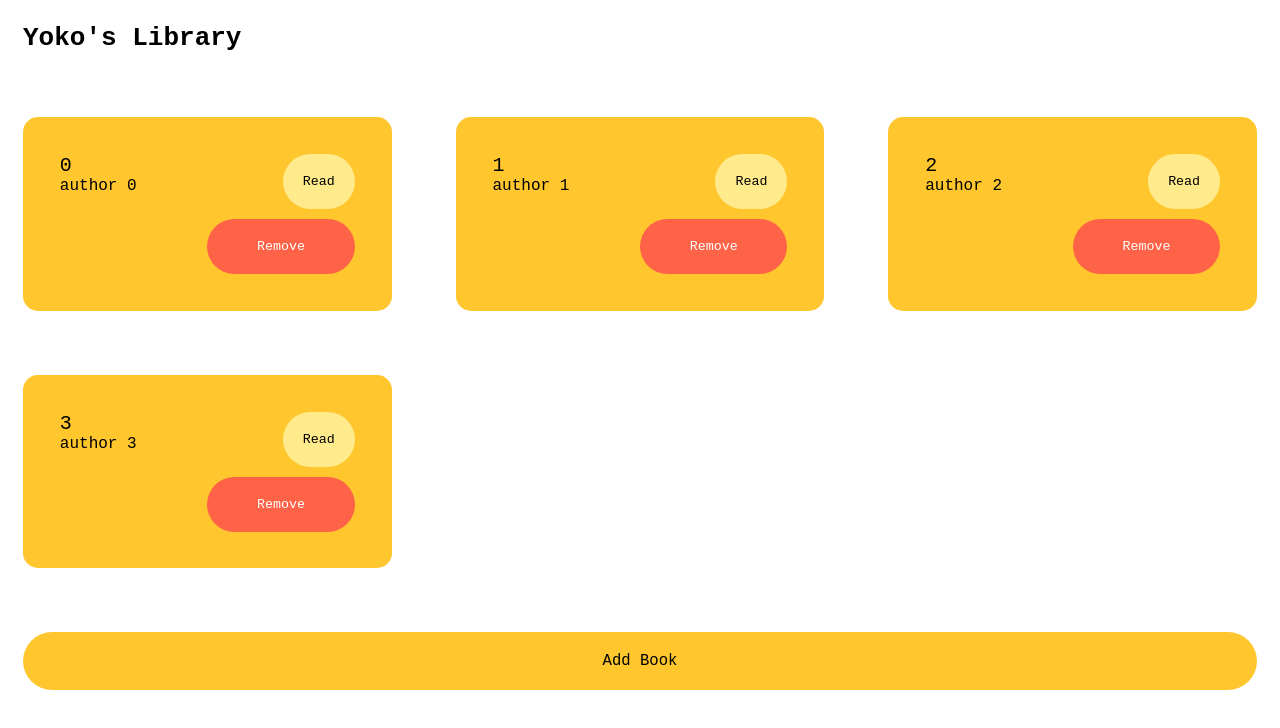
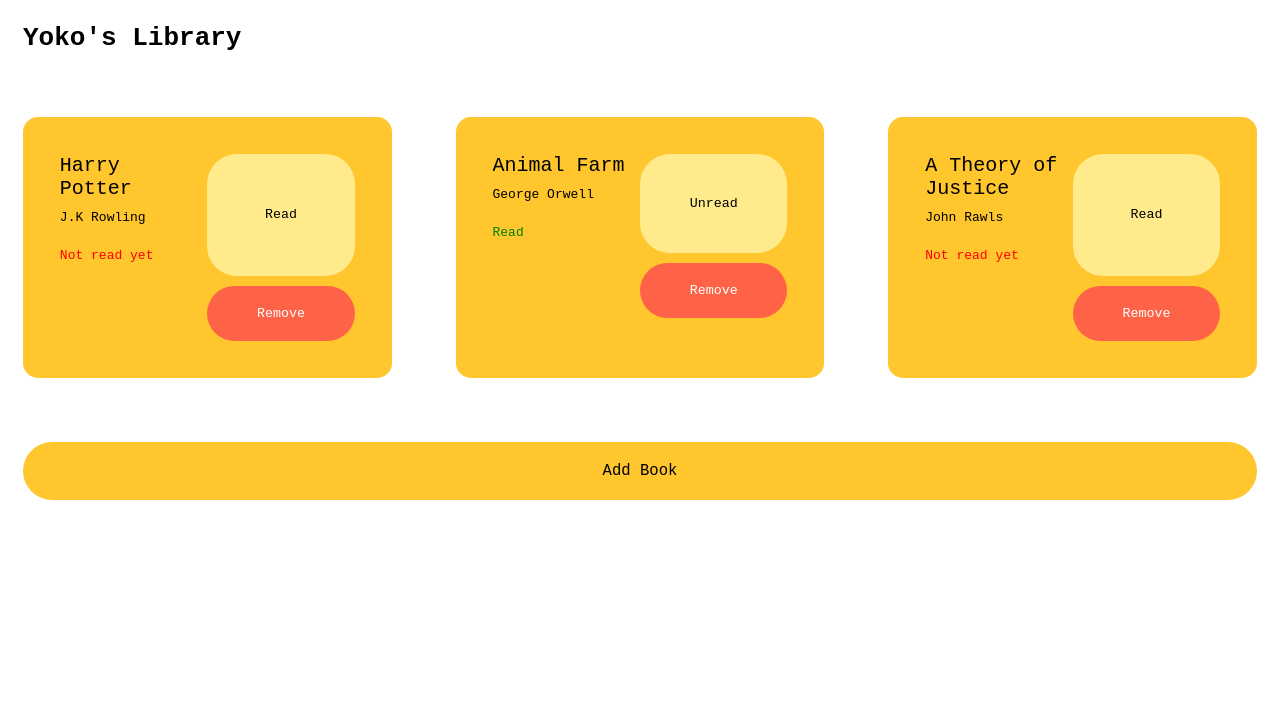
Before and after one commit to eggyolks317/library, a plain HTML site: page index.html in a window 1280 px wide. Drawn offline with Linux system fonts and the light colour scheme.

Commit message:
added functionality to "read buttons"

```diff
--- a/script.js
+++ b/script.js
@@ -39,11 +39,32 @@ function displayBooks(library) {
     author_box.classList.add("author");
     author_box.textContent = book.author;
 
+    //create status
+    let status_box = document.createElement("p");
+    status_box.classList.add("status");
+    if (book.status) {
+      status_box.textContent = "Read";
+      status_box.setAttribute("style", "color: green");
+    } else {
+      status_box.textContent = "Not read yet";
+
+      status_box.setAttribute("style", "color: red");
+    }
+
     //create read button
     let read_btn = document.createElement("button");
-    read_btn.textContent = "Read";
+    if (book.status) {
+      read_btn.textContent = "Unread";
+    } else {
+      read_btn.textContent = "Read";
+    }
     read_btn.classList.add("read_btn");
     read_btn.setAttribute("data-parent", `${i}`);
+    read_btn.addEventListener("click", (e) => {
+      let btn_idx = e.target.dataset.parent;
+      myLibrary[btn_idx].status = !myLibrary[btn_idx].status;
+      displayBooks(myLibrary);
+    });
 
     //create remove button
     let remove_btn = document.createElement("button");
@@ -64,6 +85,7 @@ function displayBooks(library) {
     i++;
     info_container.appendChild(title_box);
     info_container.appendChild(author_box);
+    info_container.appendChild(status_box);
     up_section.appendChild(info_container);
     up_section.appendChild(read_btn);
     book_container.appendChild(up_section);
@@ -71,11 +93,7 @@ function displayBooks(library) {
     container.appendChild(book_container);
   });
 }
-for (let i = 0; i < 4; i++) {
-  addBook(new book(i, "author " + i, false), myLibrary);
-}
 
-displayBooks(myLibrary);
 let openBtn = document.querySelector("#open_dialog");
 openBtn.addEventListener("click", (e) => {
   dialog.showModal();
@@ -100,3 +118,10 @@ let cancelBtn = dialog.querySelector("#cancel");
 cancelBtn.addEventListener("click", (e) => {
   dialog.close();
 });
+
+//initialize page
+addBook(new book("Harry Potter", "J.K Rowling", false), myLibrary);
+addBook(new book("Animal Farm", "George Orwell", true), myLibrary);
+addBook(new book("A Theory of Justice", "John Rawls", false), myLibrary);
+
+displayBooks(myLibrary);
--- a/style.css
+++ b/style.css
@@ -24,8 +24,12 @@ h1 {
 }
 .info {
   flex-direction: column;
+  flex: 1;
+  overflow: auto;
+  gap: 10px;
 }
 .up_section {
+  gap: 10px;
   justify-content: space-between;
 }
 .book {
@@ -101,7 +105,7 @@ button:focus {
   font-size: x-large;
 }
 .author {
-  font-size: large;
+  font-size: medium;
 }
 .remove_btn {
   align-self: flex-end;
@@ -113,6 +117,7 @@ button:focus {
   background-color: lightcoral;
 }
 .read_btn {
+  width: 50%;
   background-color: var(--secondaryColor);
 }
 .read_btn:hover {
```
